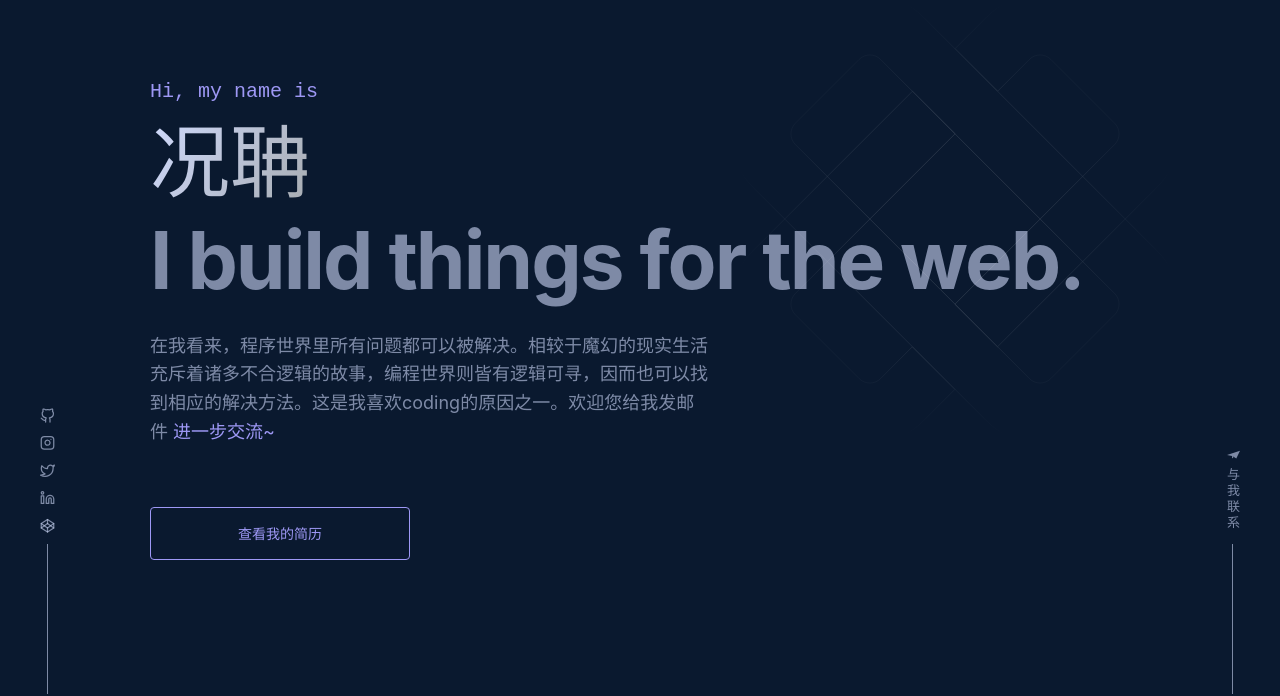
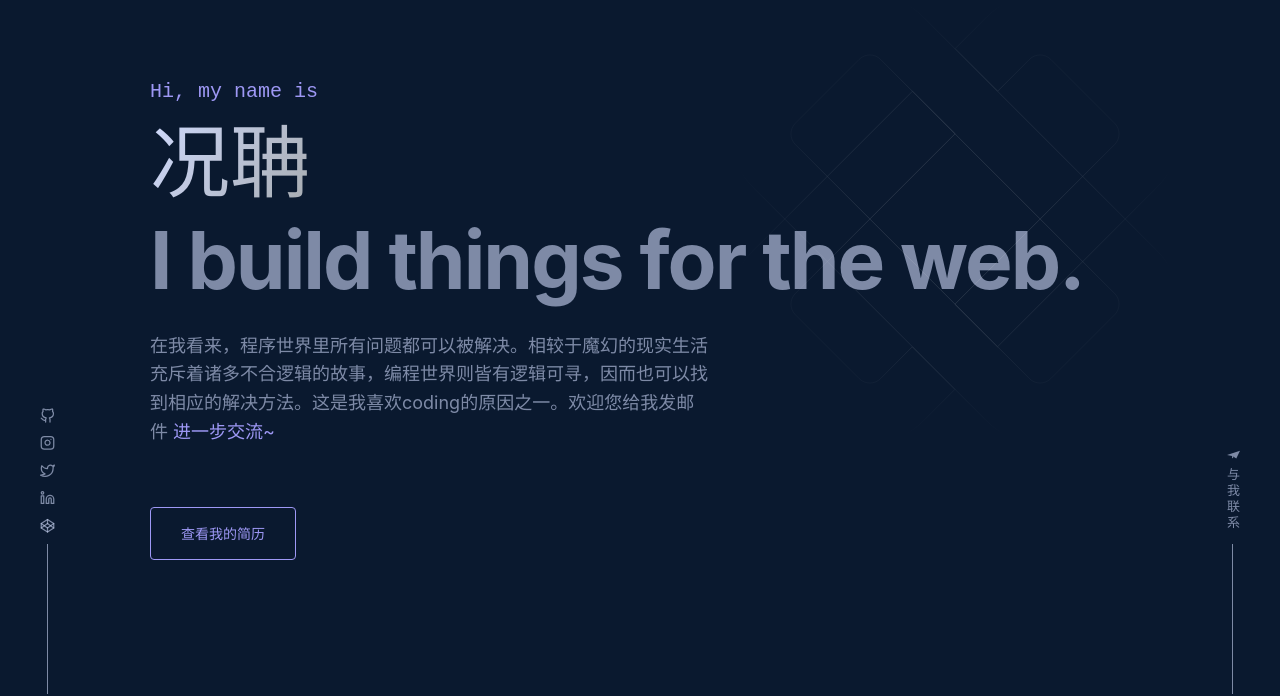
Before and after one commit to kuangbeibei/portfolio, a Next.js app: page / in a window 1280 px wide. Shown: the part 106-802 px from the top of the page. Built offline with nearby package versions, Linux system fonts and the light colour scheme.

Commit message:
:sparkles: Add resume

```diff
--- a/src/components/Hero/index.tsx
+++ b/src/components/Hero/index.tsx
@@ -4,7 +4,7 @@ import { HeroSection, ResumeButton, SelfIntro, Hi } from "./hero.styled";
 import BackgroundAnimation from "./BackgroundAnimation";
 import { useLangContext } from "context";
 import { FiMail } from "react-icons/fi";
-
+import CHResume from "Assets/CH-resume.pdf";
 
 const Hero: FC<{}> = () => {
 	const router = useRouter();
@@ -34,9 +34,9 @@ const Hero: FC<{}> = () => {
 						{`在我看来，程序世界里所有问题都可以被解决。相较于魔幻的现实生活充斥着诸多不合逻辑的故事，编程世界则皆有逻辑可寻，因而也可以找到相应的解决方法。这是我喜欢coding的原因之一。欢迎您给我发邮件 `}
 						<Hi href="mailto:332518418@qq.com">进一步交流~ </Hi>
 					</SelfIntro>
-					<ResumeButton onClick={() => router.push("/resume")}>
-						查看我的简历
-					</ResumeButton>
+					<a href={CHResume}>
+						<ResumeButton>查看我的简历</ResumeButton>
+					</a>
 				</>
 			)}
 		</HeroSection>
```
Also changed, not shown: 1 other file (tests, documents, lock files or other folders).
